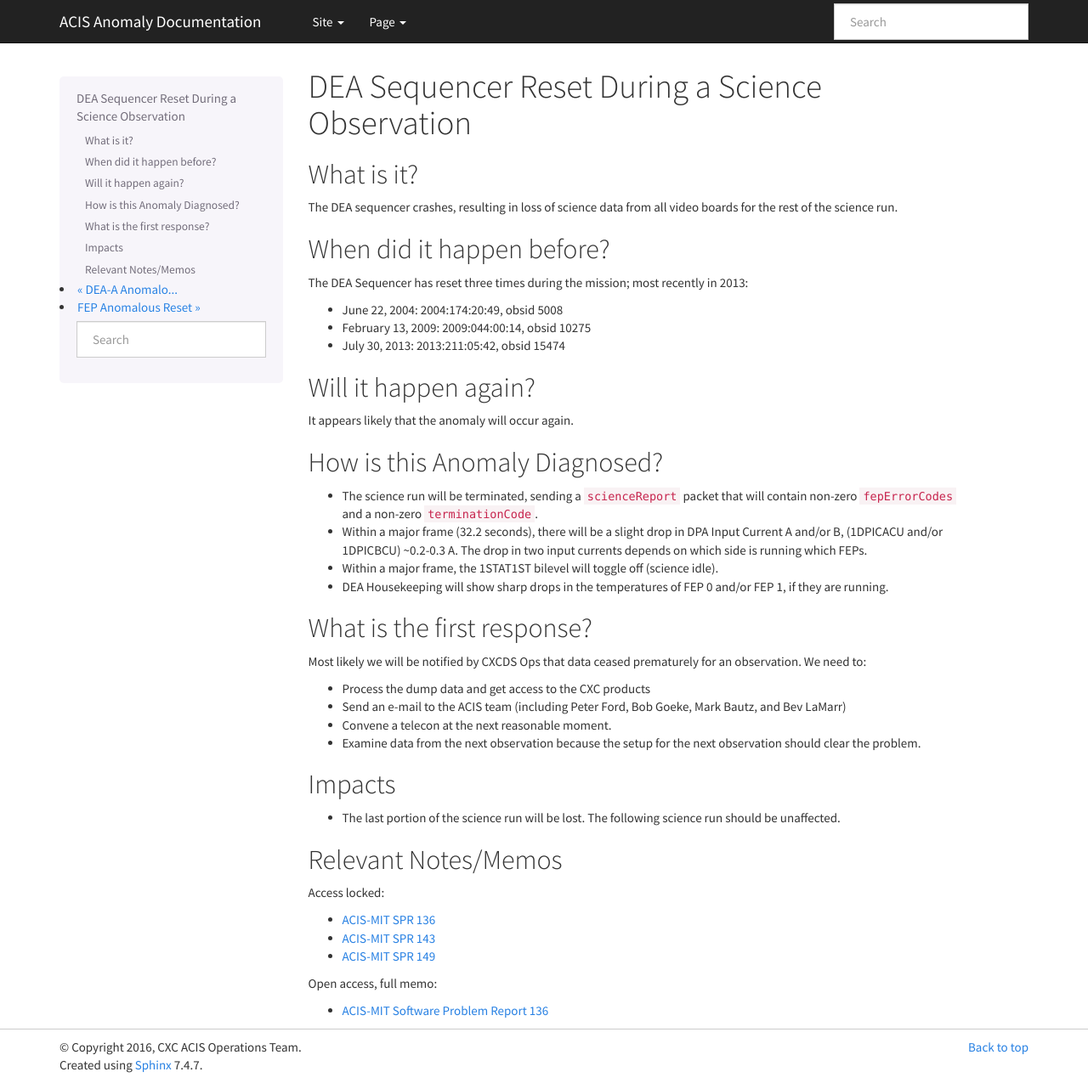
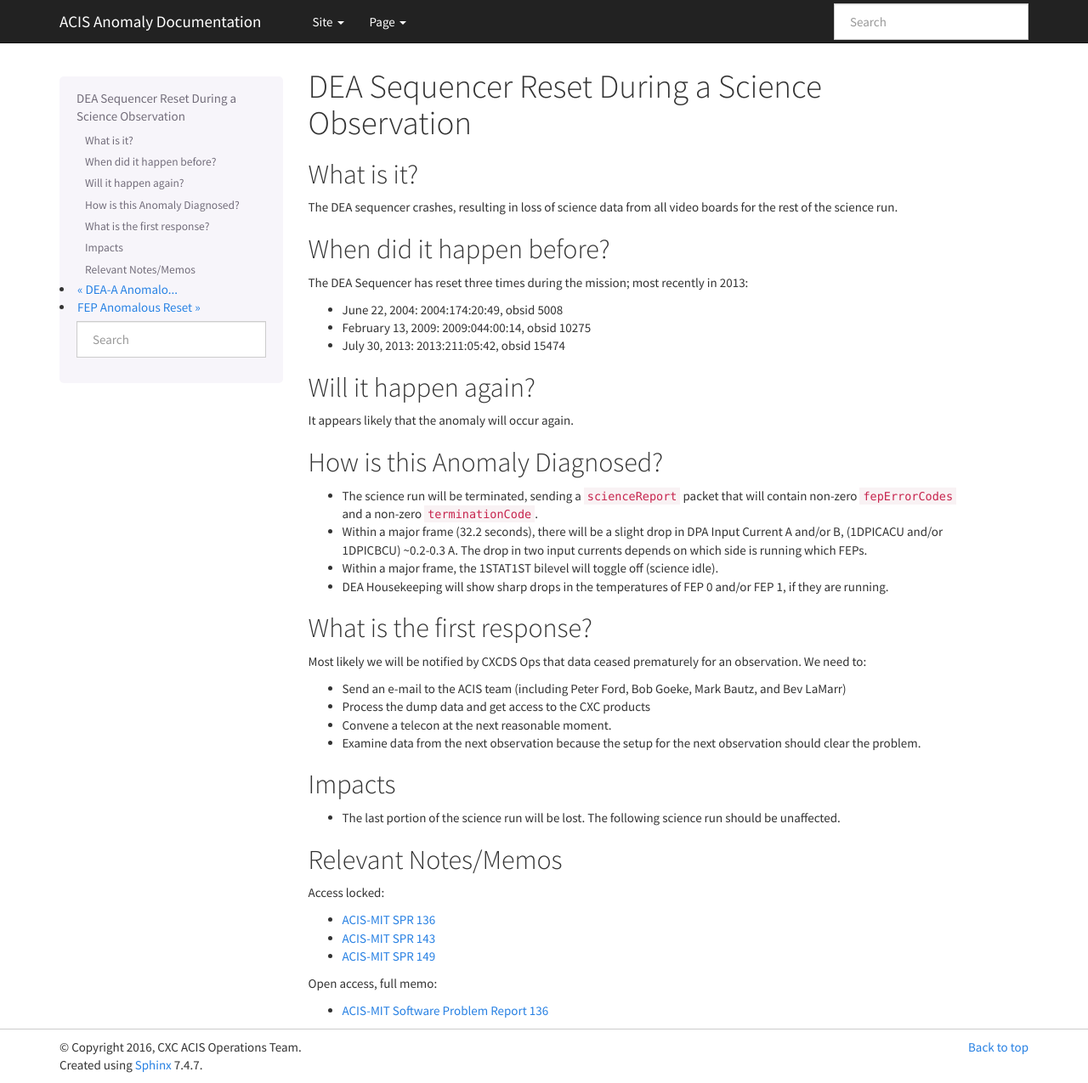
Before and after one commit to acisops/acis_anomaly_pages, a Sphinx documentation site: the page built from source/dea_seq_reset.rst, in a window 1280 px wide and 1275 px high. Shown: the whole window at 85% size. Built offline with Sphinx 7.4.7, drawn with Linux system fonts in a browser that asks for light colours.

Commit message:
Switch the order of response steps

```diff
--- a/source/dea_seq_reset.rst
+++ b/source/dea_seq_reset.rst
@@ -41,9 +41,9 @@ What is the first response?
 Most likely we will be notified by CXCDS Ops that data ceased prematurely for an
 observation. We need to:
 
-* Process the dump data and get access to the CXC products
 * Send an e-mail to the ACIS team (including Peter Ford, Bob Goeke, Mark Bautz,
   and Bev LaMarr)
+* Process the dump data and get access to the CXC products
 * Convene a telecon at the next reasonable moment.
 * Examine data from the next observation because the setup for the next
   observation should clear the problem.
--- a/source/dea_shutdown.rst
+++ b/source/dea_shutdown.rst
@@ -43,10 +43,10 @@ What is the first response?
 
 Our real-time web pages will alert us and the Lead System Engineer will call us. We need to:
 
+* Send an email to the ACIS team (including Peter Ford, Bob Goeke, Mark Bautz, and Bev LaMarr),
 * Process the dump data and make sure that there is nothing anomalous in the data *BEFORE*
   the shutdown. We want to know if a new occurrence looks just like the previous occurrences.
   If yes, it should appear as if in one frame the DEA-A turned off.
-* Send an email to the ACIS team (including Peter Ford, Bob Goeke, Mark Bautz, and Bev LaMarr),
 * Convene a telecon at the next reasonable moment. A DEA-A recovery requires that the BEP be
   warmbooted after the DEA-A is back on (see `the SOP <http://cxc.cfa.harvard.edu/acis/cmd_seq/deaa_on.pdf>`_
   and `Flight Note 572 <http://cxc.cfa.harvard.edu/acis/memos/Flight_Note572_DEA_Shutdown_Closeout_merged.pdf>`_
--- a/source/dpa_shutdown.rst
+++ b/source/dpa_shutdown.rst
@@ -47,10 +47,10 @@ What is the first response?
 
 Our real-time web pages will alert us and the Lead System Engineer will call us. We need to:
 
+* Send an email to the ACIS team (including Peter Ford, Bob Goeke, Mark Bautz, and Bev LaMarr)
 * Process the dump data and make sure that there is nothing anomalous in the data *BEFORE*
   the shutdown. We want to know if a new occurrence looks just like the previous occurrences.
   If yes, it should appear as if in one frame the DPA-A (or DPA-B) turned off.
-* Send an email to the ACIS team (including Peter Ford, Bob Goeke, Mark Bautz, and Bev LaMarr)
 * Convene a telecon at the next reasonable moment.
 * DPA-A shutdowns require reloading the patches, restarting DEA housekeeping, and resetting
   the focal plane temperature.
--- a/source/fep_reset.rst
+++ b/source/fep_reset.rst
@@ -83,9 +83,9 @@ What is the first response?
 Most likely we will be notified by CXCDS Ops that data from one or more of
 the CCDs stopped during an observation. We need to:
 
-* Process the dump data and get access to the CXC products
 * Send an email to the ACIS team (including Peter Ford, Bob Goeke, Mark Bautz,
   and Bev LaMarr)
+* Process the dump data and get access to the CXC products
 * Convene a telecon at the next reasonable moment.
 
 Impacts
--- a/source/hi_lo_anomaly.rst
+++ b/source/hi_lo_anomaly.rst
@@ -43,8 +43,8 @@ written to intervene if the observation with the anomaly is still in progress to
 
 If not, we need to:
 
+* Send an email to the ACIS team (including Peter Ford, Bob Goeke, Mark Bautz, and Bev LaMarr)
 * Process the dump data and get access to the CXC products
-* Send an email to the ACIS team (including Peter Ford, Bob Goeke, Mark Bautz, and Bev LaMarr)
 * Convene a telecon at the next reasonable moment.
 * Examine data from the next observation, because the setup for the next observation should
   clear the problem.
```
